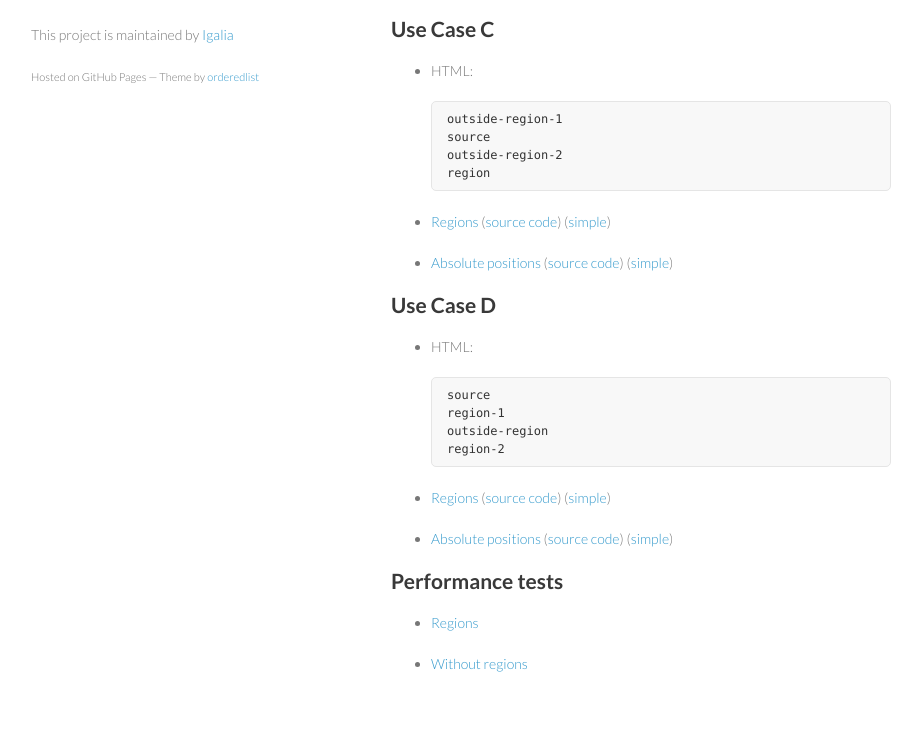
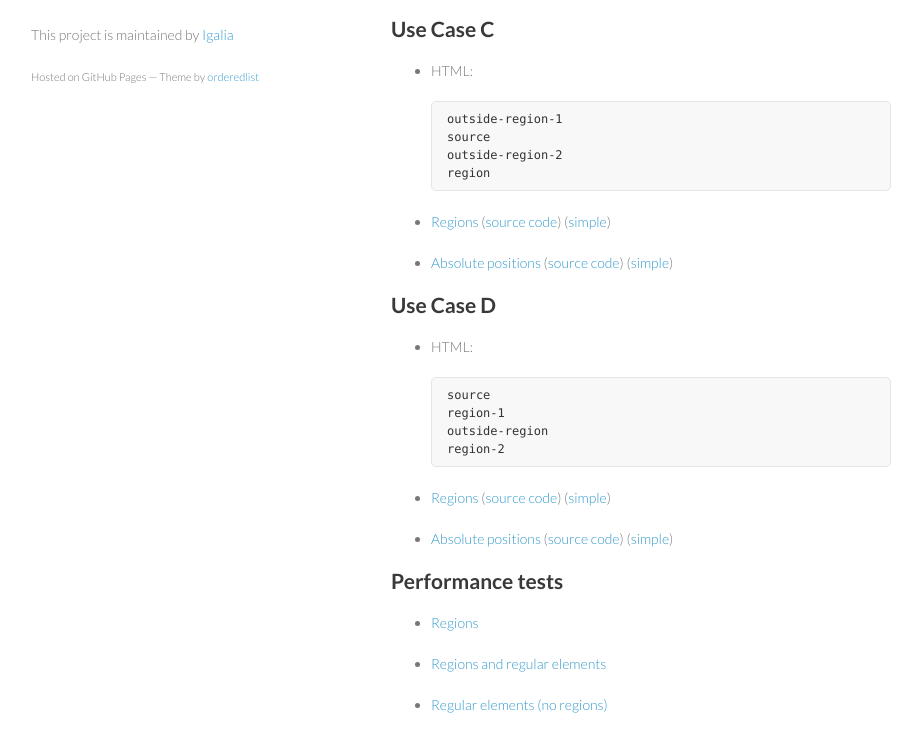
Before and after one commit to Igalia/css-regions-selection, a plain HTML site: page index.html in a window 1280 px wide. Shown: the part 644-1395 px from the top of the page, without its empty margins (179-1101 px from the left). Drawn offline with Linux system fonts and the light colour scheme.

Commit message:
Add link to new performance test only with regions

```diff
--- a/index.html
+++ b/index.html
@@ -90,7 +90,8 @@ region-2
         <h2><a name="perf-tests" class="anchor" href="#perf-tests"><span class="octicon octicon-link"></span></a>Performance tests</h2>
         <ul>
           <li><p><a href="https://rawgithub.com/Igalia/css-regions-selection/master/perf-regions.html">Regions</a></p></li>
-          <li><p><a href="https://rawgithub.com/Igalia/css-regions-selection/master/perf-no-regions.html">Without regions</a></p></li>
+          <li><p><a href="https://rawgithub.com/Igalia/css-regions-selection/master/perf-regions-mix.html">Regions and regular elements</a></p></li>
+          <li><p><a href="https://rawgithub.com/Igalia/css-regions-selection/master/perf-no-regions.html">Regular elements (no regions)</a></p></li>
         </ul>
 
       </section>
```
